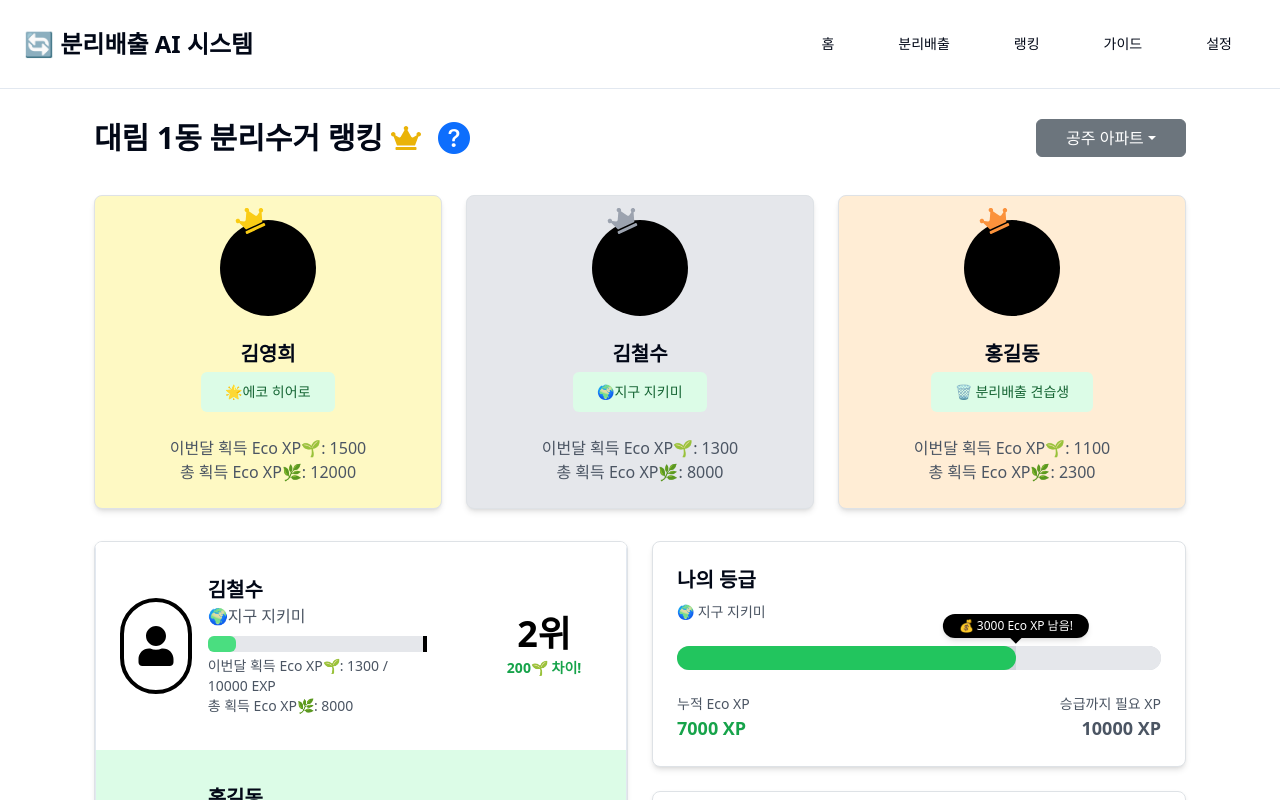
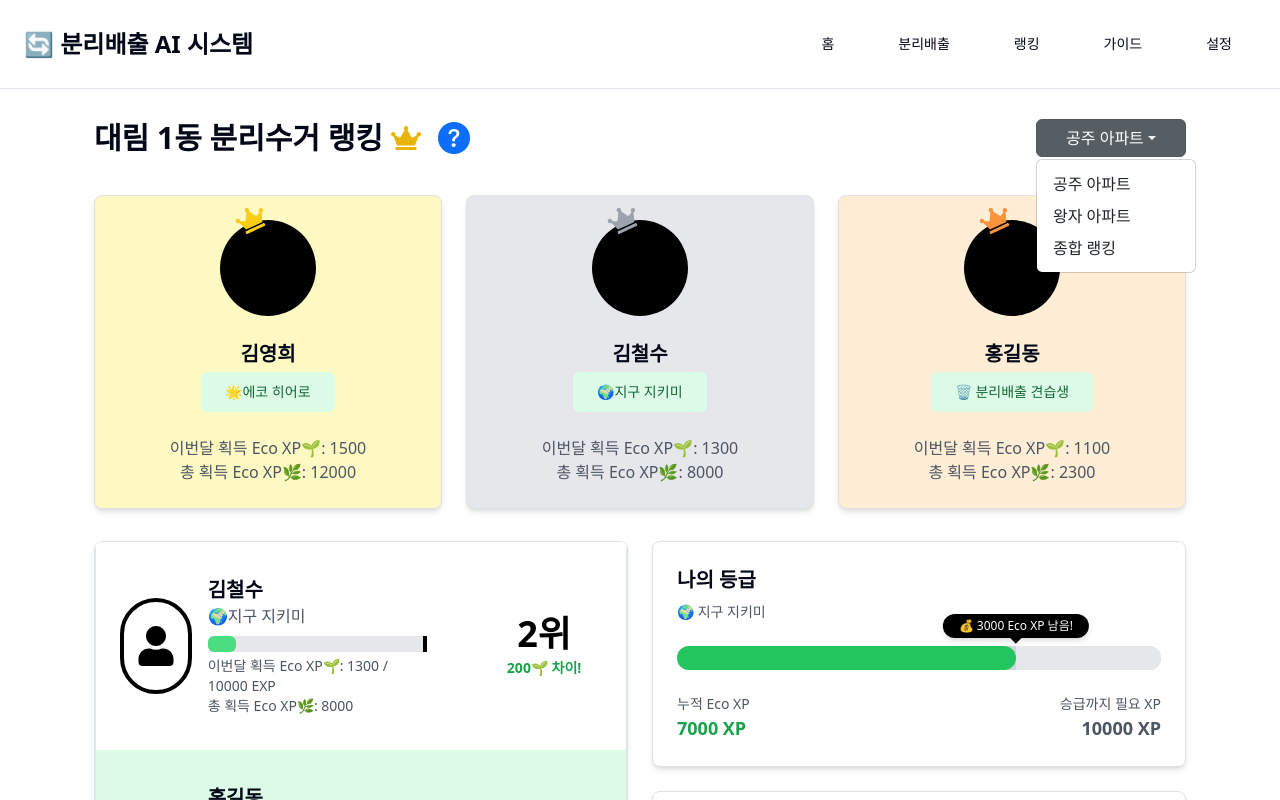
Before and after one commit to TABA7-Sseudam/SseuDam, a React (Vite) app: page /ranking in a window 1280 px wide. Both pictures are taken after a click on the button "공주 아파트". Shown: the top 800 px of the page. Built offline with nearby package versions, Linux system fonts and the light colour scheme.

Commit message:
fix: 드롭다운 작동 오류 수정

```diff
--- a/src/components/ranking/Ranking.tsx
+++ b/src/components/ranking/Ranking.tsx
@@ -6,8 +6,9 @@ import { FaCrown, FaUser } from "react-icons/fa"
 import { Area, AreaChart, CartesianGrid, XAxis, Tooltip } from "recharts"
 import { users } from "@/components/ranking/Ranking_user"
 import 'bootstrap-icons/font/bootstrap-icons.css'
-import 'bootstrap/dist/js/bootstrap.bundle.min.js'
 import { Tooltip as BootstrapTooltip } from "bootstrap"
+import Dropdown from 'react-bootstrap/Dropdown'
+
 
 // 차트 데이터
 const chartData = [
@@ -178,24 +179,19 @@ export function Ranking() {
         </h1>
 
         {/* 드롭다운 */}
-        <div className="dropdown">
-          <button
-            className="btn btn-secondary dropdown-toggle"
-            type="button"
-            id="dropdownMenuButton1"
-            data-bs-toggle="dropdown"
-            aria-expanded="false"
-            style={{ minWidth: '150px' }}
-          >
+        <Dropdown>
+          <Dropdown.Toggle variant="secondary" id="dropdown-basic" style={{ minWidth: '150px' }}>
             {timeFrame === "thismonth" ? "공주 아파트" : timeFrame === "lastmonth" ? "왕자 아파트" : "종합 랭킹"}
-          </button>
-          <ul className="dropdown-menu" aria-labelledby="dropdownMenuButton1">
-            <li><button className="dropdown-item" onClick={() => setTimeFrame("thismonth")}>공주 아파트</button></li>
-            <li><button className="dropdown-item" onClick={() => setTimeFrame("lastmonth")}>왕자 아파트</button></li>
-            <li><button className="dropdown-item" onClick={() => setTimeFrame("total")}>종합 랭킹</button></li>
-          </ul>
+          </Dropdown.Toggle>
+
+          <Dropdown.Menu>
+            <Dropdown.Item onClick={() => setTimeFrame("thismonth")}>공주 아파트</Dropdown.Item>
+            <Dropdown.Item onClick={() => setTimeFrame("lastmonth")}>왕자 아파트</Dropdown.Item>
+            <Dropdown.Item onClick={() => setTimeFrame("total")}>종합 랭킹</Dropdown.Item>
+          </Dropdown.Menu>
+        </Dropdown>
         </div>
-      </div>
+
 
       <div className="grid grid-cols-1 md:grid-cols-3 gap-6">
         {topContributors.map((user, index) => (
```
Also changed, not shown: 1 other file (tests, documents, lock files or other folders).
